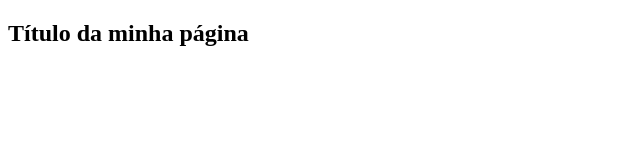
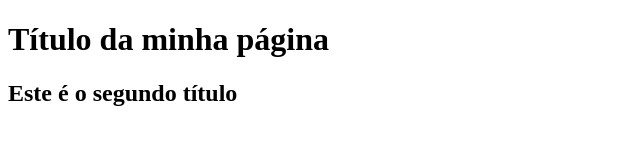
Before and after one commit to Fabianomsk/Demo, a plain HTML site: page index.html in a window 1280 px wide. Shown: the whole page, without its empty margins (0-640 px from the left). Drawn offline with Linux system fonts and the light colour scheme.

Commit message:
Atualizado o arquivo index.html

```diff
--- a/index.html
+++ b/index.html
@@ -9,7 +9,9 @@
 </head>
 
 <body>
-    <h2>Título da minha página</h2>
+    <h1>Título da minha página</h1>
+    <h2>Este é o segundo título</h2>
+
 
 
 </body>
```
